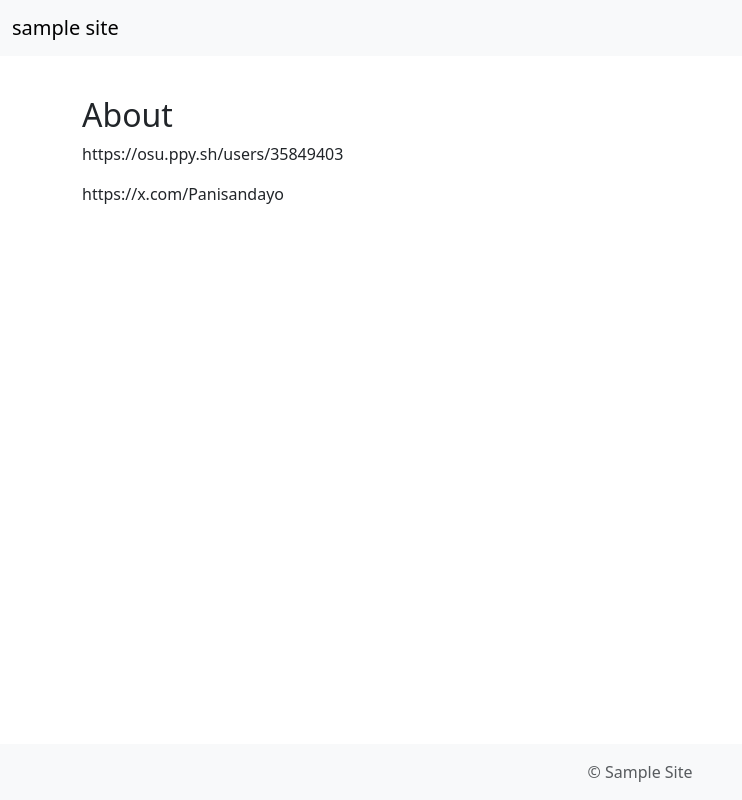
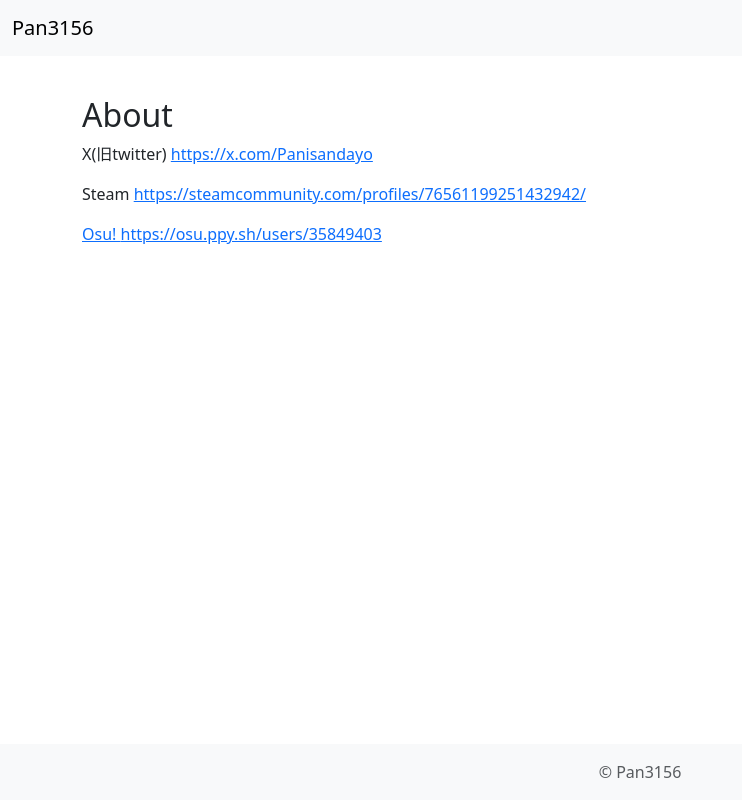
Before and after one commit to Pan3156/Paniking12.github.io, a plain HTML site: page about.html in a window 1280 px wide. Shown: the whole page, without its empty margins (0-742 px from the left). Drawn offline with nearby package versions, Linux system fonts and the light colour scheme.

Commit message:
Update about.html

```diff
--- a/about.html
+++ b/about.html
@@ -12,7 +12,7 @@
 <header>
     <nav class="navbar bg-body-tertiary fixed-top">
         <div class="container-fluid">
-            <a class="navbar-brand" href="index.html">sample site</a>
+            <a class="navbar-brand" href="index.html">Pan3156</a>
         </div>
     </nav>
 </header>
@@ -20,14 +20,16 @@
     <div class="container mt-5 py-5">
         <div class="row">
             <h2>About</h2>
-           <p> https://osu.ppy.sh/users/35849403 </p>
-            <p> https://x.com/Panisandayo </p>
+            <p> X(旧twitter) <a href="https://x.com/Panisandayo"　target="_blank"　rel="noopener noreferrer">https://x.com/Panisandayo</a> </p>
+            <p> Steam <a href="https://steamcommunity.com/profiles/76561199251432942/"　target="_blank"　rel="noopener noreferrer">https://steamcommunity.com/profiles/76561199251432942/ </p>
+            <p> Osu! <a href="https://osu.ppy.sh/users/35849403"　target="_blank"　rel="noopener noreferrer">https://osu.ppy.sh/users/35849403</a> </p>
+
         </div>
     </div>
 </main>
 <footer class="py-3 fixed-bottom bg-body-tertiary">
   <div class="text-center">
-    <span class="text-body-secondary">© Sample Site</span>
+    <span class="text-body-secondary">© Pan3156 </span>
   </div>
 </footer>
 </body>
```
